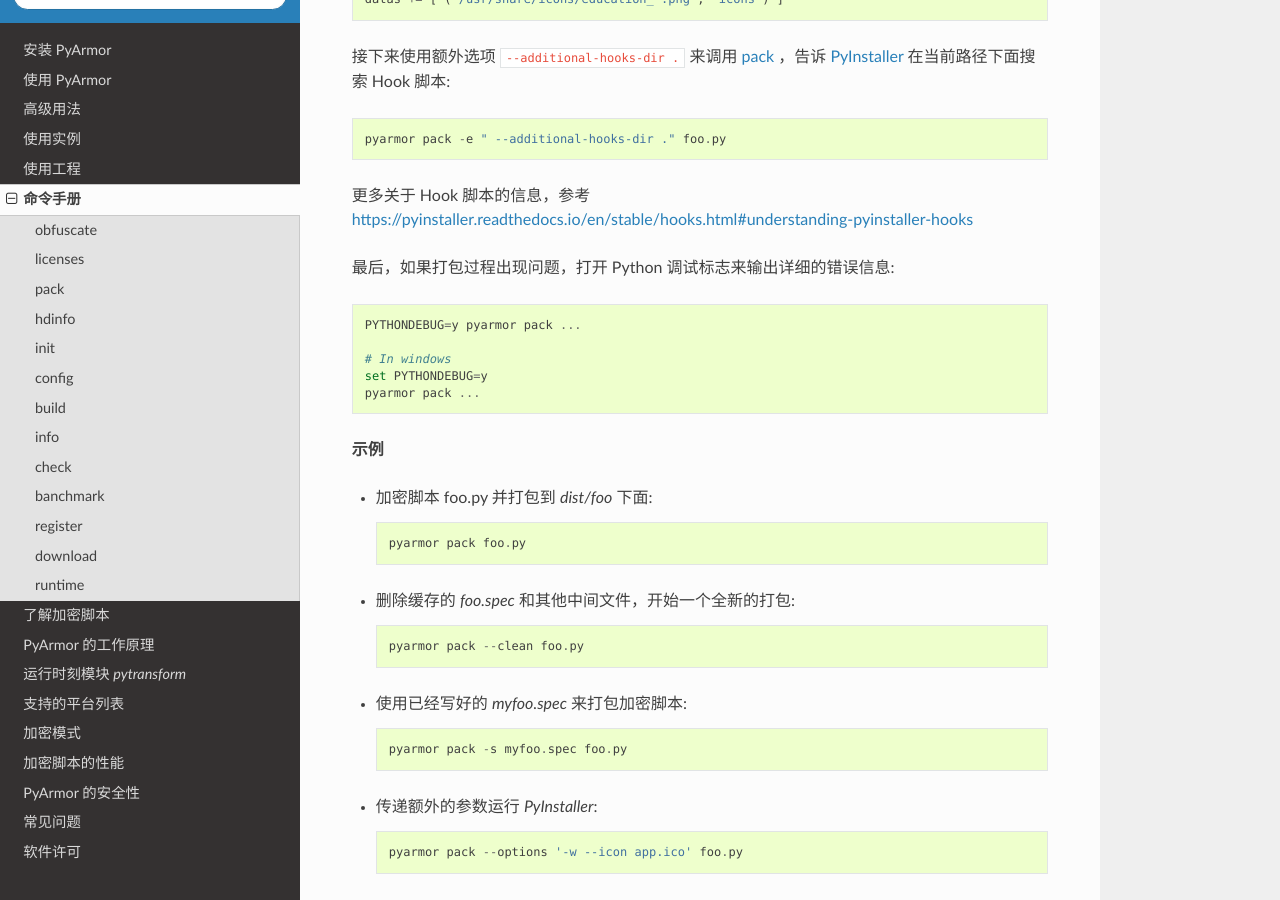
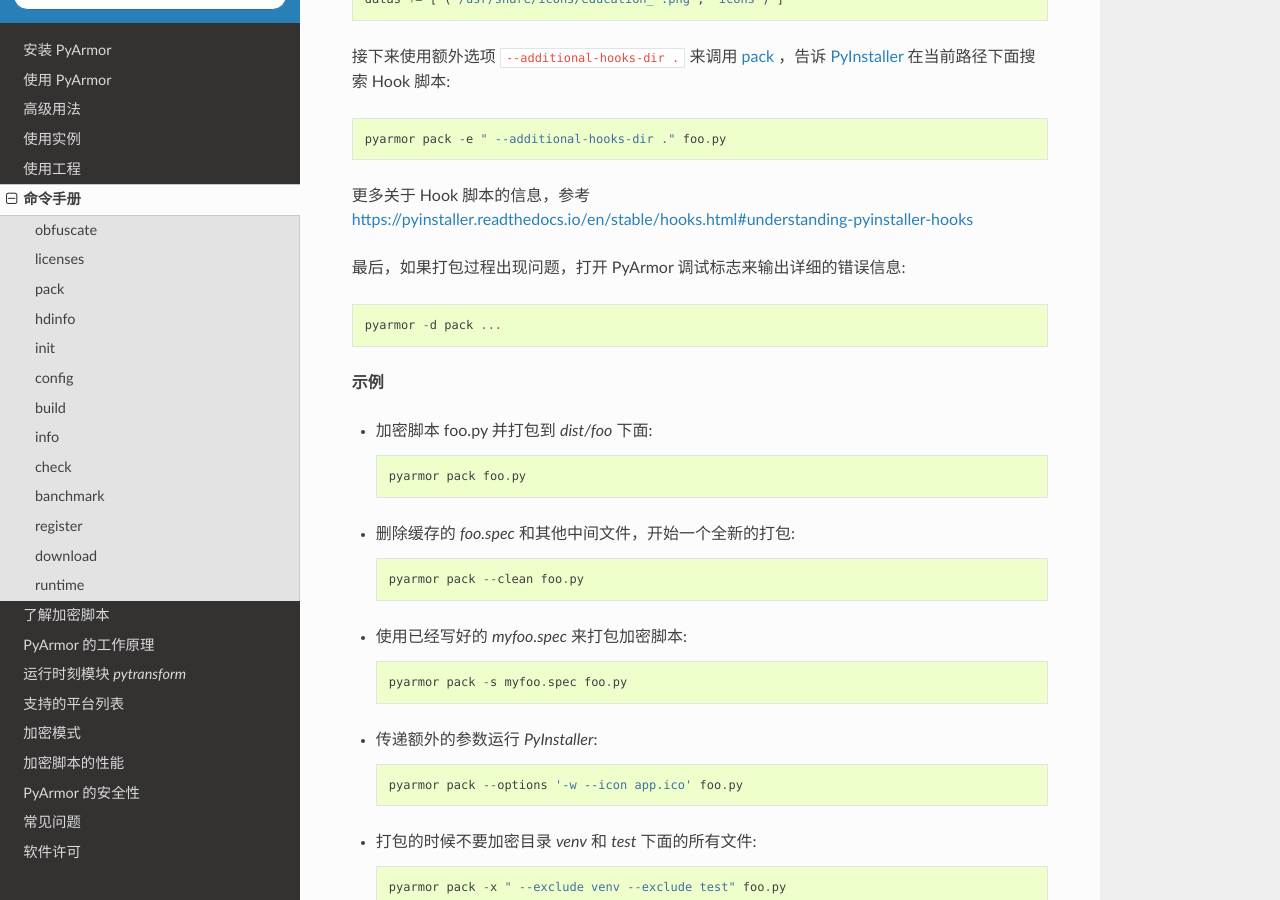
Before and after one commit to dashingsoft/pyarmor-docs-zh, a Sphinx documentation site: the page built from docs/man.rst, in a window 1280 px wide and 900 px high, scrolled down 10890 px. Built offline with Sphinx 7.4.7 and the Read the Docs theme 2.0.0, drawn with Linux system fonts in a browser that asks for light colours.

Commit message:
Refine debug documention

```diff
--- a/docs/man.rst
+++ b/docs/man.rst
@@ -413,13 +413,9 @@ pack
 更多关于 Hook 脚本的信息，参考
 https://pyinstaller.readthedocs.io/en/stable/hooks.html#understanding-pyinstaller-hooks
 
-最后，如果打包过程出现问题，打开 Python 调试标志来输出详细的错误信息::
+最后，如果打包过程出现问题，打开 PyArmor 调试标志来输出详细的错误信息::
 
-    PYTHONDEBUG=y pyarmor pack ...
-
-    # In windows
-    set PYTHONDEBUG=y
-    pyarmor pack ...
+    pyarmor -d pack ...
 
 **示例**
 
--- a/docs/questions.rst
+++ b/docs/questions.rst
@@ -25,11 +25,6 @@
 * 尝试打开 Python 的调试选项查看更多的错误信息。例如::
 
       python -d obf_foo.py
-      PYTHONDEBUG=y python obf_foo.py
-
-      # In Windows
-      set PYTHONDEBUG=y
-      python obf_foo.py
 
 在任何情况下，打开 Python 的调试开关之后，会在当前目录创建一个日志文件
 `pytransform.log` ，里面包含有帮助定位问题的更多信息。
```
